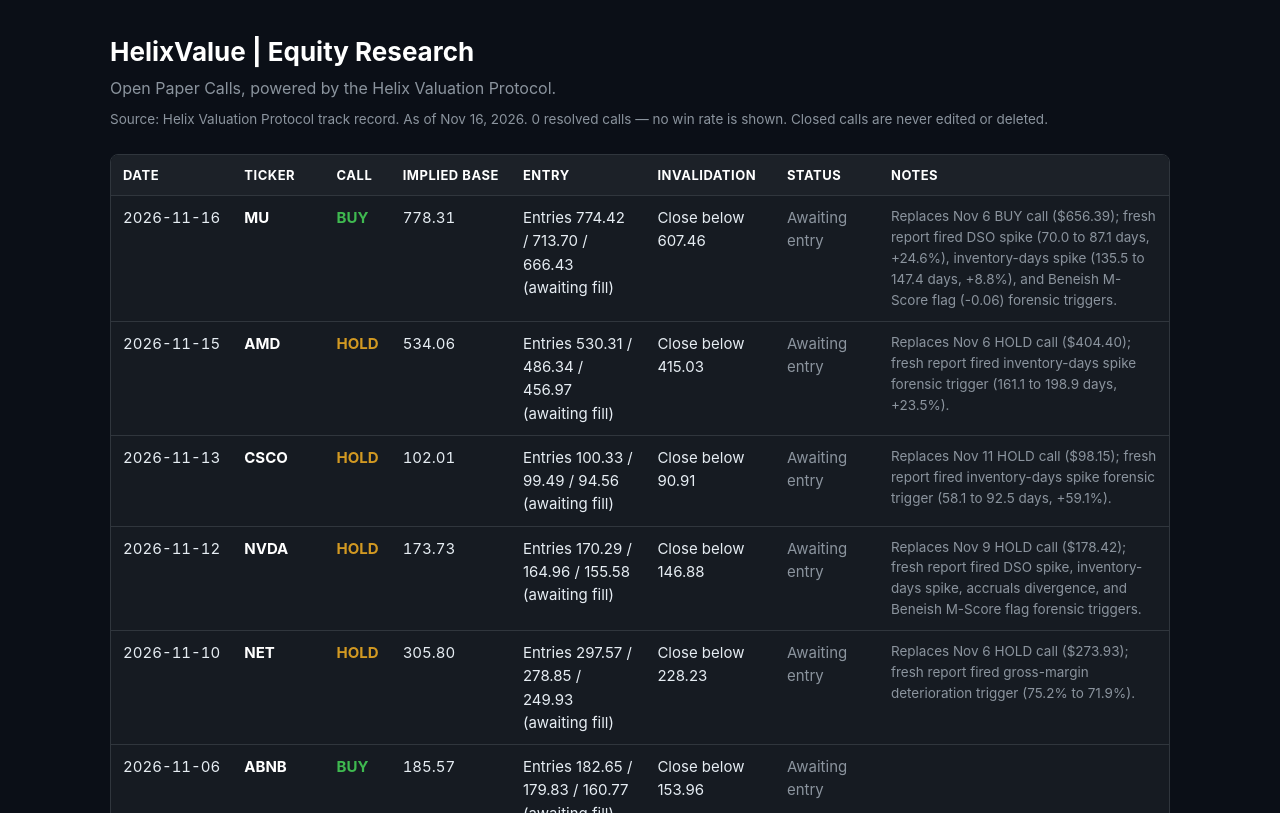
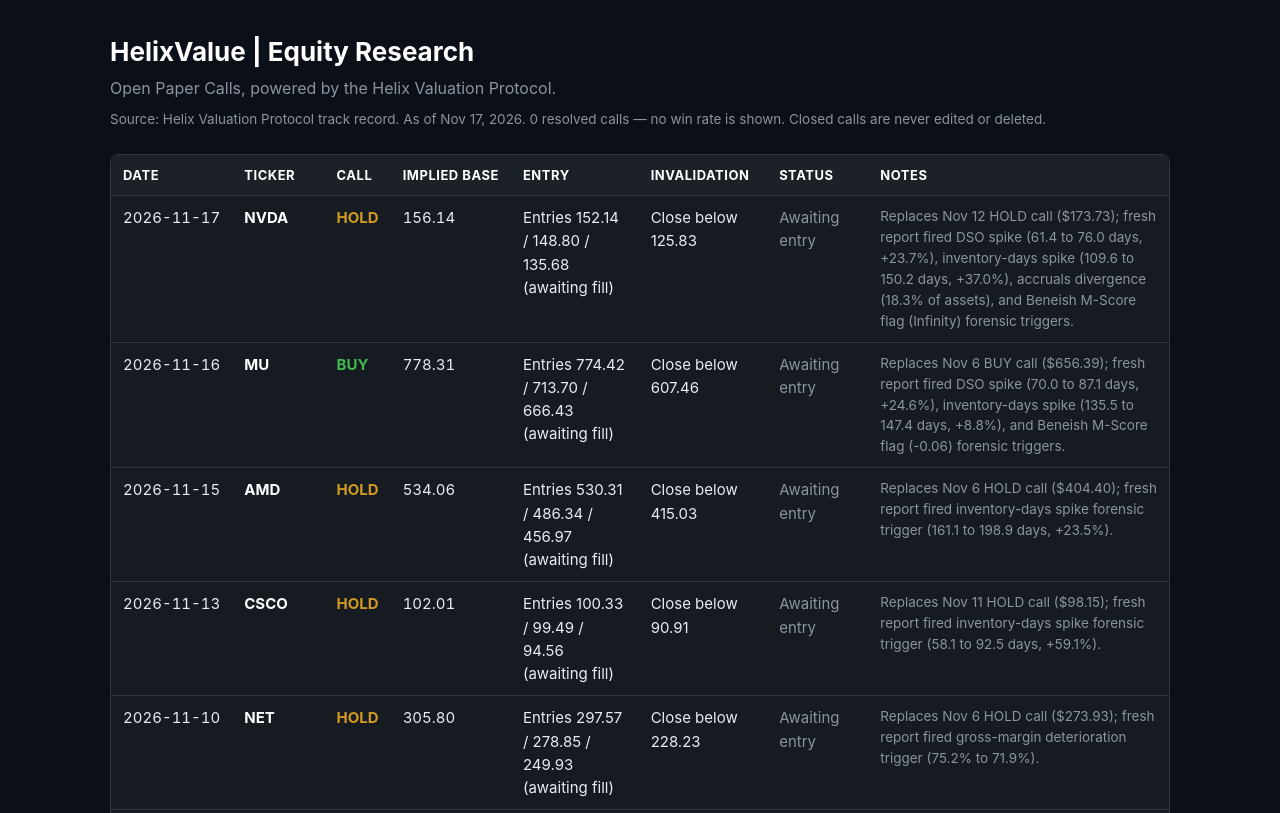
Before and after one commit to helixvalue/helixvalue-track-record, a plain HTML site: page index.html in a window 1280 px wide. Shown: the top 813 px of the page. Drawn offline with Linux system fonts and the light colour scheme.

Commit message:
Track record: refresh to Nov 17, 2026 (48 calls, 22 open, 0 resolved)

```diff
--- a/index.html
+++ b/index.html
@@ -51,7 +51,7 @@
 <div class="wrap">
   <h1>HelixValue | Equity Research</h1>
   <p class="subtitle">Open Paper Calls, powered by the Helix Valuation Protocol.</p>
-  <p class="disclaimer">Source: Helix Valuation Protocol track record. As of Nov 16, 2026. 0 resolved calls — no win rate is shown. Closed calls are never edited or deleted.</p>
+  <p class="disclaimer">Source: Helix Valuation Protocol track record. As of Nov 17, 2026. 0 resolved calls — no win rate is shown. Closed calls are never edited or deleted.</p>
 
   <div class="table-scroll">
   <table>
@@ -69,6 +69,9 @@
     </thead>
     <tbody>
       <tr>
+        <td class="num">2026-11-17</td><td class="ticker">NVDA</td><td class="call-hold">HOLD</td><td class="num">156.14</td><td>Entries 152.14 / 148.80 / 135.68 (awaiting fill)</td><td>Close below 125.83</td><td class="status-awaiting">Awaiting entry</td><td class="notes">Replaces Nov 12 HOLD call ($173.73); fresh report fired DSO spike (61.4 to 76.0 days, +23.7%), inventory-days spike (109.6 to 150.2 days, +37.0%), accruals divergence (18.3% of assets), and Beneish M-Score flag (Infinity) forensic triggers.</td>
+      </tr>
+      <tr>
         <td class="num">2026-11-16</td><td class="ticker">MU</td><td class="call-buy">BUY</td><td class="num">778.31</td><td>Entries 774.42 / 713.70 / 666.43 (awaiting fill)</td><td>Close below 607.46</td><td class="status-awaiting">Awaiting entry</td><td class="notes">Replaces Nov 6 BUY call ($656.39); fresh report fired DSO spike (70.0 to 87.1 days, +24.6%), inventory-days spike (135.5 to 147.4 days, +8.8%), and Beneish M-Score flag (-0.06) forensic triggers.</td>
       </tr>
       <tr>
@@ -76,9 +79,6 @@
       </tr>
       <tr>
         <td class="num">2026-11-13</td><td class="ticker">CSCO</td><td class="call-hold">HOLD</td><td class="num">102.01</td><td>Entries 100.33 / 99.49 / 94.56 (awaiting fill)</td><td>Close below 90.91</td><td class="status-awaiting">Awaiting entry</td><td class="notes">Replaces Nov 11 HOLD call ($98.15); fresh report fired inventory-days spike forensic trigger (58.1 to 92.5 days, +59.1%).</td>
-      </tr>
-      <tr>
-        <td class="num">2026-11-12</td><td class="ticker">NVDA</td><td class="call-hold">HOLD</td><td class="num">173.73</td><td>Entries 170.29 / 164.96 / 155.58 (awaiting fill)</td><td>Close below 146.88</td><td class="status-awaiting">Awaiting entry</td><td class="notes">Replaces Nov 9 HOLD call ($178.42); fresh report fired DSO spike, inventory-days spike, accruals divergence, and Beneish M-Score flag forensic triggers.</td>
       </tr>
       <tr>
         <td class="num">2026-11-10</td><td class="ticker">NET</td><td class="call-hold">HOLD</td><td class="num">305.80</td><td>Entries 297.57 / 278.85 / 249.93 (awaiting fill)</td><td>Close below 228.23</td><td class="status-awaiting">Awaiting entry</td><td class="notes">Replaces Nov 6 HOLD call ($273.93); fresh report fired gross-margin deterioration trigger (75.2% to 71.9%).</td>
@@ -142,7 +142,7 @@
   </div>
 
   <p class="method">Method: entries are the first session after the call at that session's hourly-bar VWAP approximation (daily typical price fallback where noted). Buys close at top target, stop, invalidation close, or 90-day horizon; Holds run the full 90 days. Benchmark: SPY over the identical window (not shown here).</p>
-  <p class="updated">Last updated: Nov 16, 2026.</p>
+  <p class="updated">Last updated: Nov 17, 2026.</p>
 </div>
 </body>
 </html>
```
